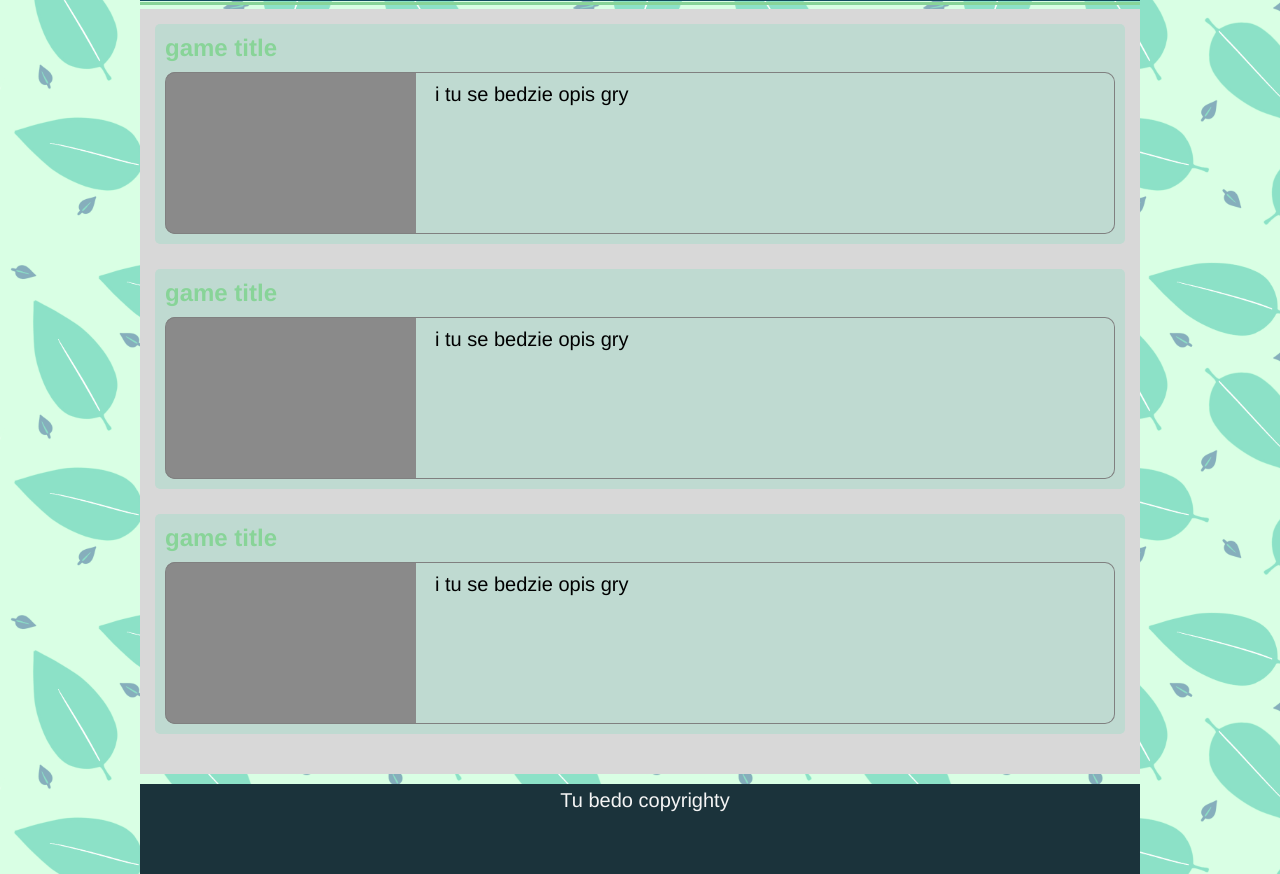
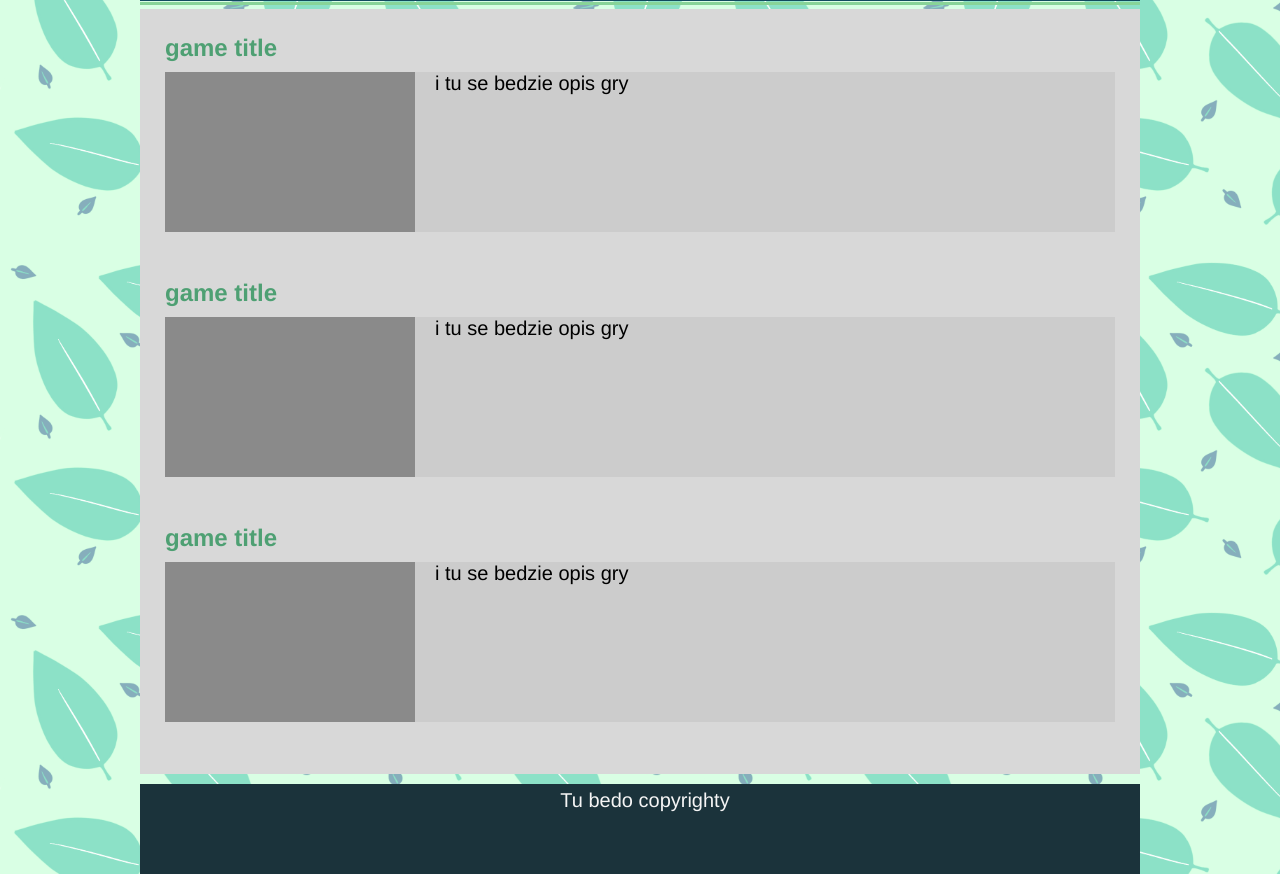
Before and after one commit to Jeremiej19/Apk, a PHP site: page /pages/games_list.html in a window 1280 px wide. Shown: the part 111-985 px from the top of the page. Run offline with PHP 8.4, Linux system fonts and the light colour scheme.

Commit message:
delete all border-radius

```diff
--- a/pages/authors.html
+++ b/pages/authors.html
@@ -42,7 +42,7 @@
             <div>
               <h2>Jeremiasz Śliwiński</h2><br>
               <p>18 Lat</p><br>
-              <p>Zapalony programista i fan Warcreafta</p>
+              <p>Zapalony programista i fan Warcraft'a</p>
             </div>
 
           </div><!--koniec osoby-->
@@ -74,7 +74,7 @@
                 <div>
                   <h2>Paweł Hajdo</h2><br>
                   <p>18 Lat</p><br>
-                  <p>Gra w CS'a oraz Fortnite. Jest za uważa geografie za bezużyteczną.</p>
+                  <p>Gra w CS'a oraz Fortnite. xd.</p>
                 </div>
 
               </div><!--koniec osoby-->
@@ -85,7 +85,7 @@
                   <div>
                     <h2>Bartłomiej Gala</h2><br>
                     <p>17 Lat</p><br>
-                    <p>I JA, czyli życiowa wtopa w czystej postaci, która ogląda Anime.</p>
+                    <p>I JA, </p>
                   </div>
 
                 </div><!--koniec osoby-->
--- a/styles/main.css
+++ b/styles/main.css
@@ -23,7 +23,7 @@ body {
 /* kolory linków */
 
 a:link {
-    color: #88d498;
+    color: #4ea073;
 }
 
 a:visited {
@@ -117,8 +117,6 @@ iframe {
 /* o nas */
 
 div.osoba {
-    border: 1px #acacac solid;
-    border-radius: 5px;
     height: 210px;
     padding: 10px;
     margin-top: 15px;
@@ -131,20 +129,18 @@ div.osoba img {
     display: block;
     float: left;
     height: 200px;
-    border-radius: 5px;
     box-shadow: 0px 0px 6px gray;
-    margin-right: 10px;
+    margin-right: 20px;
 }
 
 
 
-/* lista gier */ /* czy to zadziała */
+/* lista gier */
 
 .list {
     height: 200px;
     width: 100%-20px;
-    background-color: #bfdad1;
-    border-radius: 5px;
+    background-color: #d8d8d8;;
     padding: 10px;
     margin-bottom: 25px;
 }
@@ -159,23 +155,14 @@ div.osoba img {
     background-color: rgb(138, 138, 138);
     float: left;
     margin-top: 10px;
-    border-top: 1px gray solid;
-    border-left: 1px gray solid;
-    border-bottom: 1px gray solid;
-    border-top-left-radius: 10px;
-    border-bottom-left-radius: 10px;
 }
 
 .info {
-    background-color: #bfdad1;;
+    background-color: #cccccc;
     height: 80%;
     width: 100%-20px;
     padding-inline-start: 250px;
     margin-top: 10px;
-    border-top: 1px gray solid;
-    border-right: 1px gray solid;
-    border-bottom: 1px gray solid;
-    border-radius: 10px;
 }
 .info * {
     margin: 10px;
```
